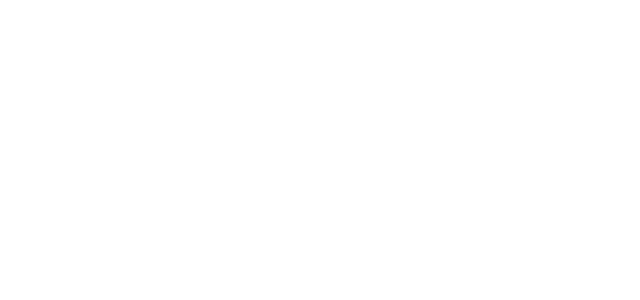
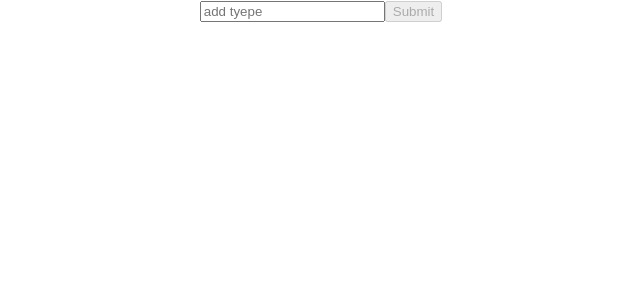
Before and after one commit to Ajit24/React_revision, a React (Create React App) app in the folder react-all/: page / in a window 1280 px wide. Shown: the top 300 px of the page, without its empty margins (319-959 px from the left). Built offline with nearby package versions, Linux system fonts and the light colour scheme.

Commit message:
disable btn

```diff
--- a/react-all/src/App.js
+++ b/react-all/src/App.js
@@ -6,6 +6,7 @@
 //import StopAfterSomeTime from './Component/StopAfterSomeTime/StopAfterSomeTime';
 //import HideBTNAfterSomeCount from './Component/HideBTNAfterSomeCount/HideBTNAfterSomeCount';
 //import AddTwoNum from "./Component/AddTwoNum/AddTwoNum";
+import DisableButton from './Component/DisableButton/DisableButton';
 
 function App() {
   return (
@@ -16,6 +17,7 @@
         {/* <StopAfterSomeTime/> */}
         {/* <HideBTNAfterSomeCount/> */}
       {/* <AddTwoNum/> */}
+      <DisableButton/>
 
     </div>
   );
--- /dev/null
+++ b/react-all/src/Component/DisableButton/DisableButton.jsx
@@ -0,0 +1,16 @@
+import React, { useState } from 'react'
+
+export default function DisableButton() {
+    const[text1 , setText1] = useState("")
+  return (
+    <div>
+            <input type="text" value={text1} placeholder='add tyepe' onChange={(e) => setText1(e.target.value)} />
+
+            {/* {
+                text1.length > 0 ? <><button>yes</button></> : <></>
+            } */}
+
+            <button disabled={text1.length < 1} >Submit</button>
+    </div>
+  )
+}
```
